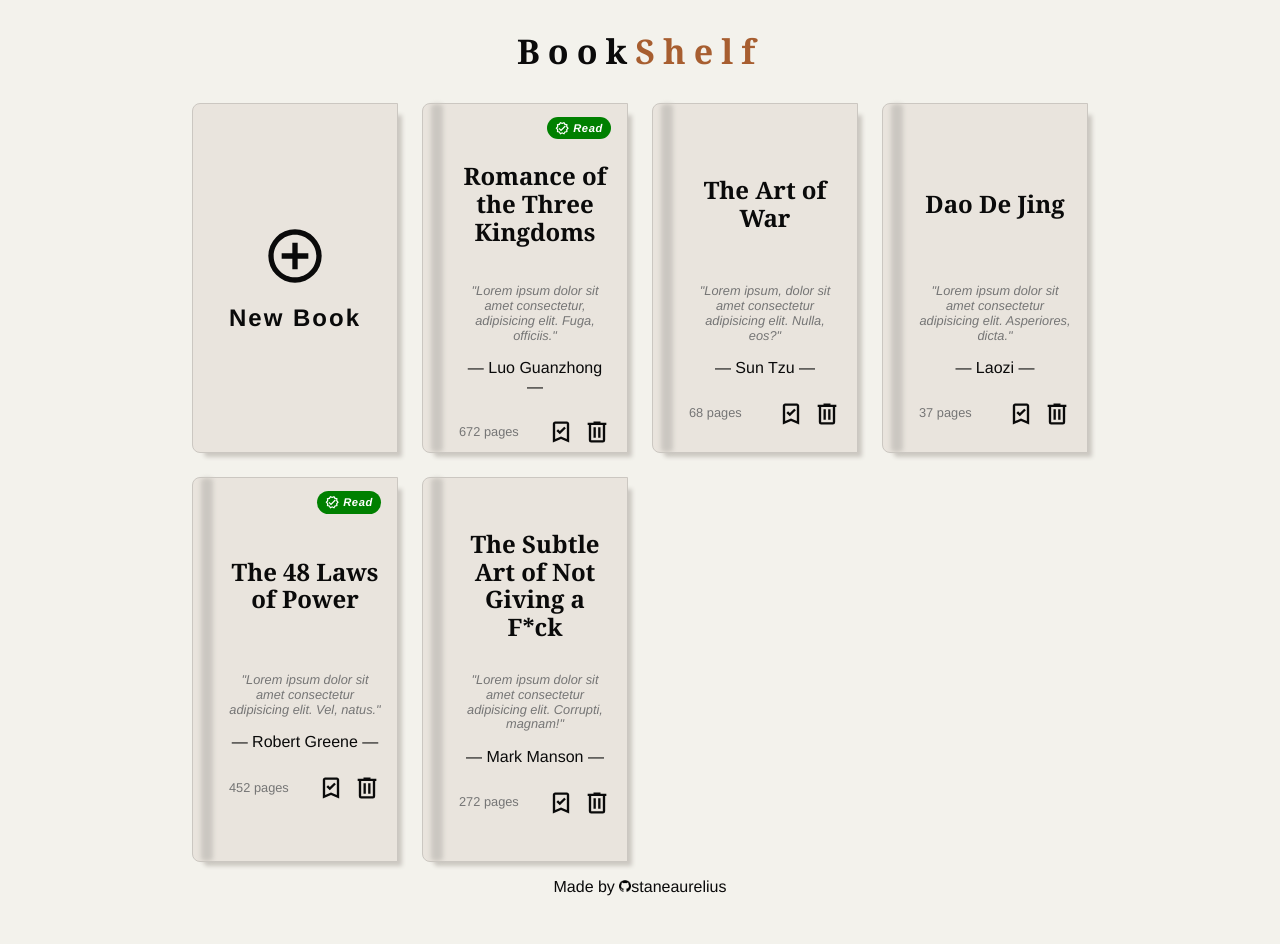
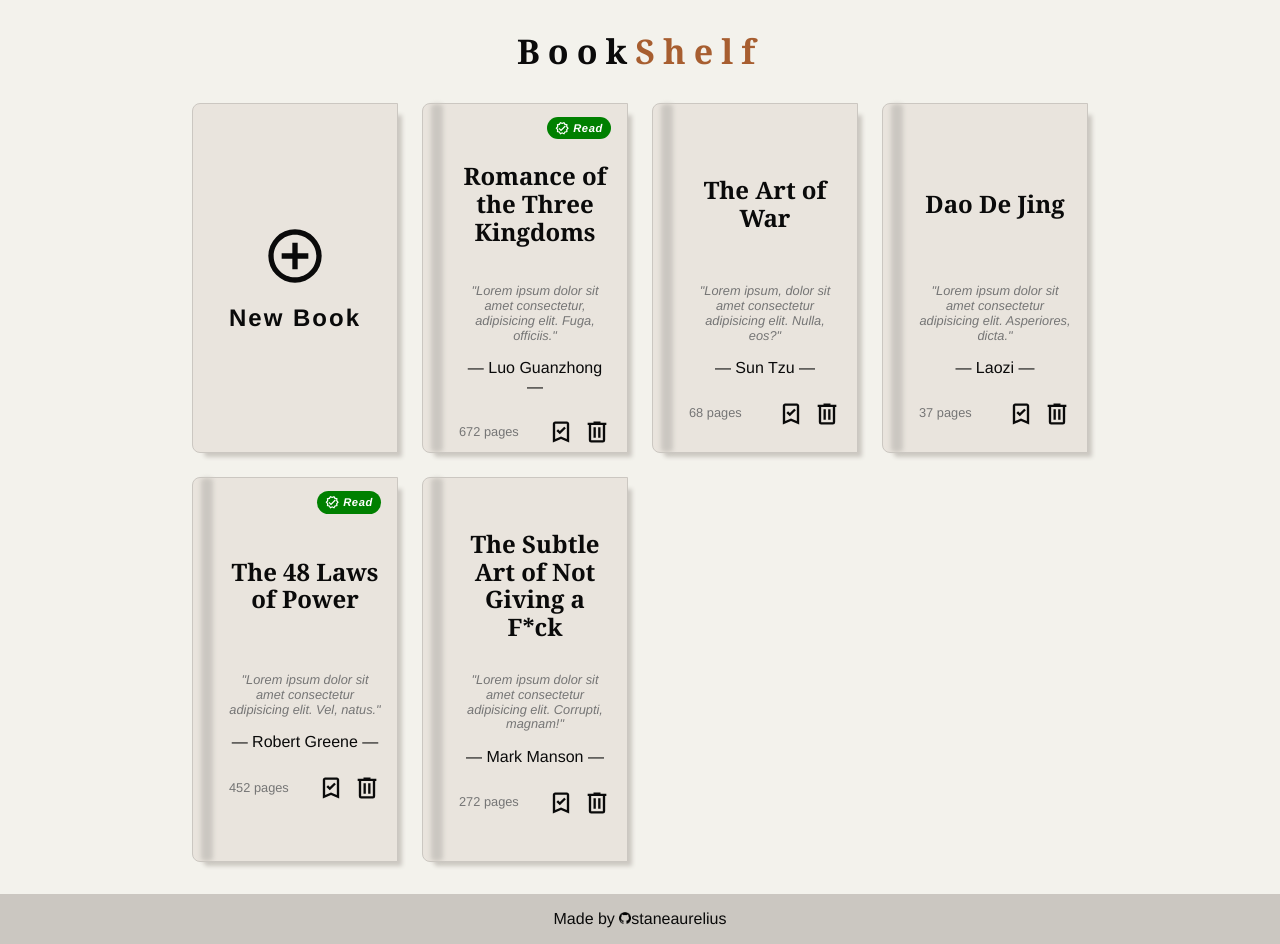
Before and after one commit to staneaurelius/full-stack-javascript, a plain HTML site: page 03-library/index.html in a window 1280 px wide. Before the commit the page ends 912 px from the top, so only its background shows below. Drawn offline with Linux system fonts and the light colour scheme.

Commit message:
Add footer and readme

```diff
--- a/03-library/css/style.css
+++ b/03-library/css/style.css
@@ -298,3 +298,16 @@
     background-color: var(--text-black);
     opacity: 0.5;
 }
+
+/* Footer */
+.footer {
+    width: 100%;
+    background-color: var(--book-crease);
+    margin-top: 32px;
+    text-align: center;
+}
+
+.footer a {
+    color: inherit;
+    text-decoration: none;
+}
--- a/03-library/index.html
+++ b/03-library/index.html
@@ -60,7 +60,7 @@
             </button>
         </div>
         <div class="footer">
-            <p>Made by <img src="images/github.png" alt="github icon" width="12px" height="12px">staneaurelius</p>
+            <p>Made by <a href="https://github.com/staneaurelius"><img src="images/github.png" alt="github icon" width="12px" height="12px">staneaurelius</a></p>
         </div>
     </body>
 </html>
```
Also changed, not shown: 03-library/README.md (added), 03-library/static/library-modal-preview.png (added), 03-library/static/library-preview.png (added).
